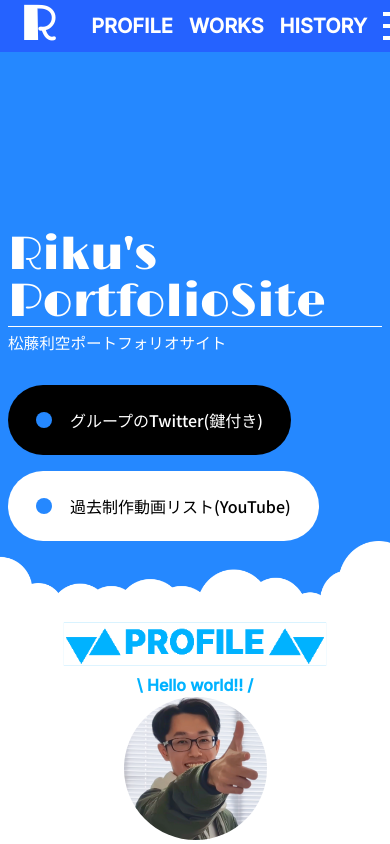
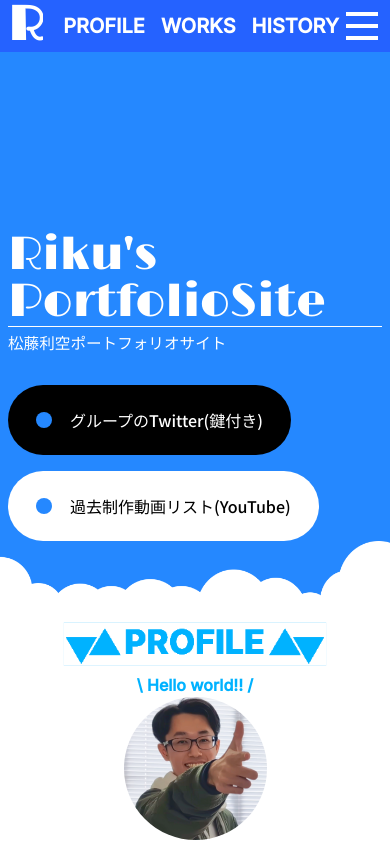
Before and after one commit to matsuriku420/portfolio, a Next.js app: page /portfolio/ in a window 390 px wide. Shown: the top 844 px of the page. Built offline with nearby package versions, Linux system fonts and the light colour scheme.

Commit message:
header/ヘッダ配置変更

```diff
--- a/src/components/header/headerSection.tsx
+++ b/src/components/header/headerSection.tsx
@@ -12,7 +12,7 @@ export const Header: React.FC<{ indexes: IndexItemProp[] }> = ({ indexes }) => {
   const [menuOpen, SetMenuOpen] = useState(false);
   return (
     <div>
-      <div className="w-full h-fit bg-tertiary flex flex-row gap-4 sm:gap-8 lg:gap-12 items-center pl-5">
+      <div className="w-full h-fit bg-tertiary flex flex-row gap-0 sm:gap-8 lg:gap-12 items-center pl-2 sm:pl-5">
         <button
           onClick={() => window.scrollTo({ top: 0, behavior: "smooth" })}
           className={`font-limeLight font-semibold text-5xl text-text-main hover:scale-125 hover:rotate-[370deg] transition-all duration-150`}
@@ -36,7 +36,7 @@ export const Header: React.FC<{ indexes: IndexItemProp[] }> = ({ indexes }) => {
           ))}
         </div>
         <button
-          className={`size-fit mr-3 sm:mr-5 flex flex-col hover:gap-3 ${
+          className={`absolute size-fit right-3 sm:right-5 flex flex-col hover:gap-3 ${
             menuOpen
               ? "rotate-90 scale-x-75 gap-2 sm:gap-4 hover:gap-3"
               : "hover:scale-x-75 gap-2"
```
